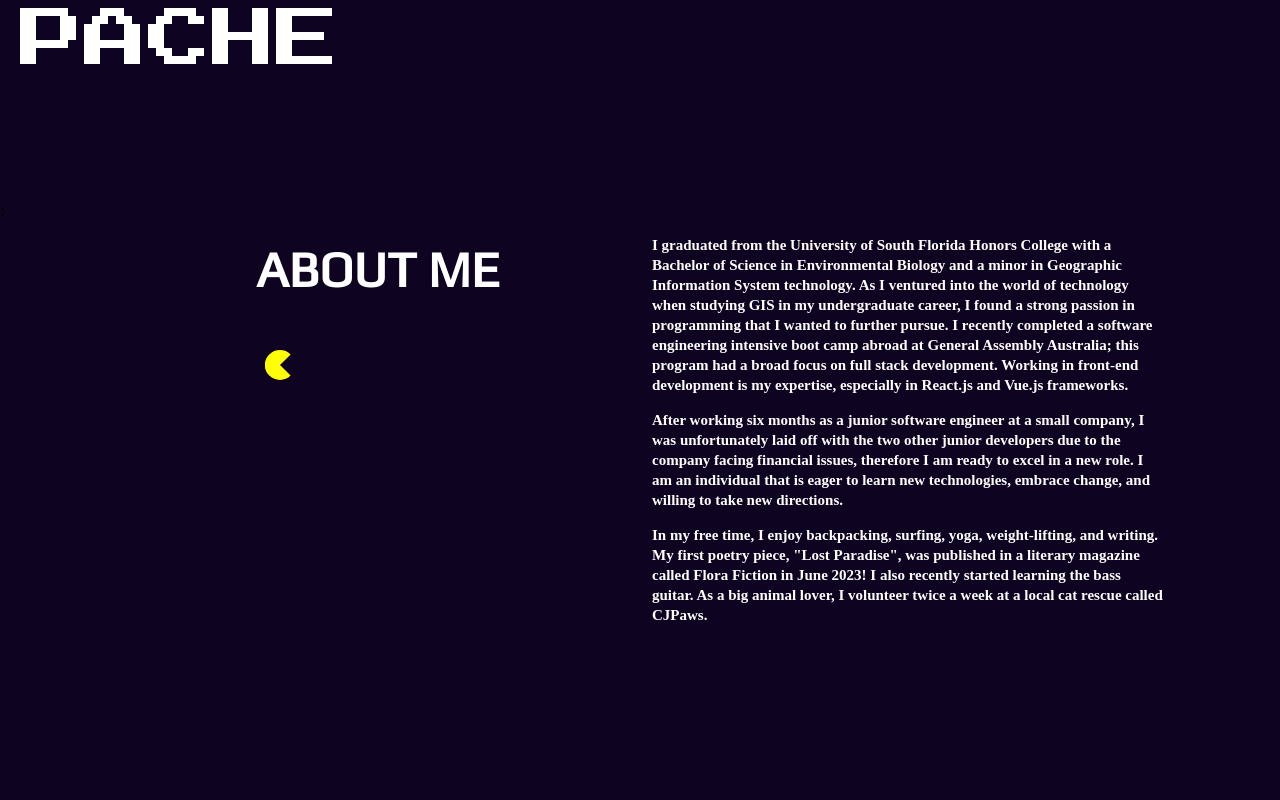
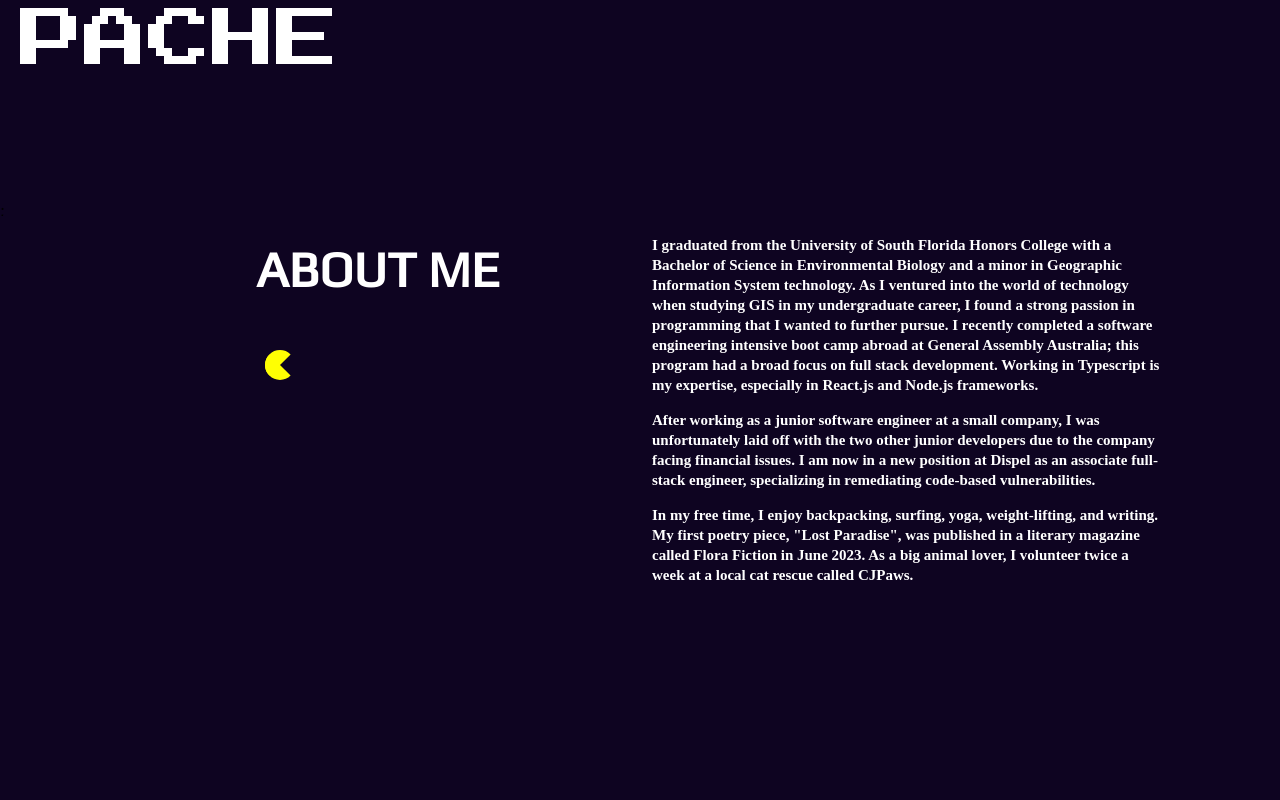
Before and after one commit to sophiapache/new-portfolio, a React (Create React App) app: page / in a window 1280 px wide. Both pictures are taken after a click on the picture 633 px from the left and 376 px from the top of the page. Shown: the top 800 px of the page. Built offline with nearby package versions, Linux system fonts and the light colour scheme; some icons are missing; a web font is replaced by a local one.

Commit message:
update old info

```diff
--- a/src/components/AboutMe/Description.jsx
+++ b/src/components/AboutMe/Description.jsx
@@ -11,22 +11,21 @@ const Description = () => {
         strong passion in programming that I wanted to further pursue. I
         recently completed a software engineering intensive boot camp abroad at
         General Assembly Australia; this program had a broad focus on full stack
-        development. Working in front-end development is my expertise,
-        especially in React.js and Vue.js frameworks.
+        development. Working in Typescript is my expertise, especially in
+        React.js and Node.js frameworks.
       </p>
       <p>
-        After working six months as a junior software engineer at a small
-        company, I was unfortunately laid off with the two other junior
-        developers due to the company facing financial issues, therefore I am
-        ready to excel in a new role. I am an individual that is eager to learn
-        new technologies, embrace change, and willing to take new directions.
+        After working as a junior software engineer at a small company, I was
+        unfortunately laid off with the two other junior developers due to the
+        company facing financial issues. I am now in a new position at Dispel as
+        an associate full-stack engineer, specializing in remediating code-based
+        vulnerabilities.
       </p>
       <p>
         In my free time, I enjoy backpacking, surfing, yoga, weight-lifting, and
         writing. My first poetry piece, "Lost Paradise", was published in a
-        literary magazine called Flora Fiction in June 2023! I also recently
-        started learning the bass guitar. As a big animal lover, I volunteer
-        twice a week at a local cat rescue called CJPaws.
+        literary magazine called Flora Fiction in June 2023. As a big animal
+        lover, I volunteer twice a week at a local cat rescue called CJPaws.
       </p>
     </div>
   );
--- a/src/components/Hero.jsx
+++ b/src/components/Hero.jsx
@@ -77,14 +77,11 @@ const Hero = () => {
         <div className="hero" />
         <TypeAnimation
           sequence={[
-            "Hello World!", // Types 'One'
-            1000, // Waits 1s
-            "I am a front-end developer.", // Deletes 'One' and types 'Two'
-            2000, // Waits 2s
-            // "Two Three", // Types 'Three' without deleting 'Two'
-            () => {
-              console.log("Sequence completed");
-            },
+            "Hello World!",
+            1000,
+            "I am a full-stack developer.",
+            2000,
+            () => {},
           ]}
           wrapper="span"
           cursor={true}
--- a/src/components/Work/CompanyTitle.jsx
+++ b/src/components/Work/CompanyTitle.jsx
@@ -4,6 +4,25 @@ import { Icon } from "@iconify/react";
 const CompanyTitle = () => {
   return (
     <div className="companyTitle">
+      <Icon icon="simple-icons:applearcade" className="element" />
+      DISPEL
+      <div className="workDescription">
+        <p>
+          • Delivering new features and UI improvements on the Dispel dashboard,
+          while deprecating legacy packages, reducing technical debt and
+          enhancing customer usability for long-term scalability.
+        </p>
+        <p>
+          • Patched 300+ package vulnerabilities and built a vulnerability
+          reporting system, strengthening compliance toward FedRAMP standards.
+        </p>
+        <p>
+          • Implemented Playwright automated testing framework with 50+
+          automated tests and adapted flows/permissions, while redesigning CI/CD
+          strategy to separate P1 test runs from full suite runs, reducing
+          regression bugs and cutting pipeline execution time by 40%.
+        </p>
+      </div>
       <Icon icon="simple-icons:applearcade" className="element" />
       PK INFORMATION SYSTEMS
       <div className="workDescription">
--- a/src/components/Work/Work.css
+++ b/src/components/Work/Work.css
@@ -19,7 +19,7 @@
   font-weight: 600;
   line-height: normal;
   width: 10px;
-  height: 90vh;
+  height: 150vh;
 }
 
 .companyTitle {
```
